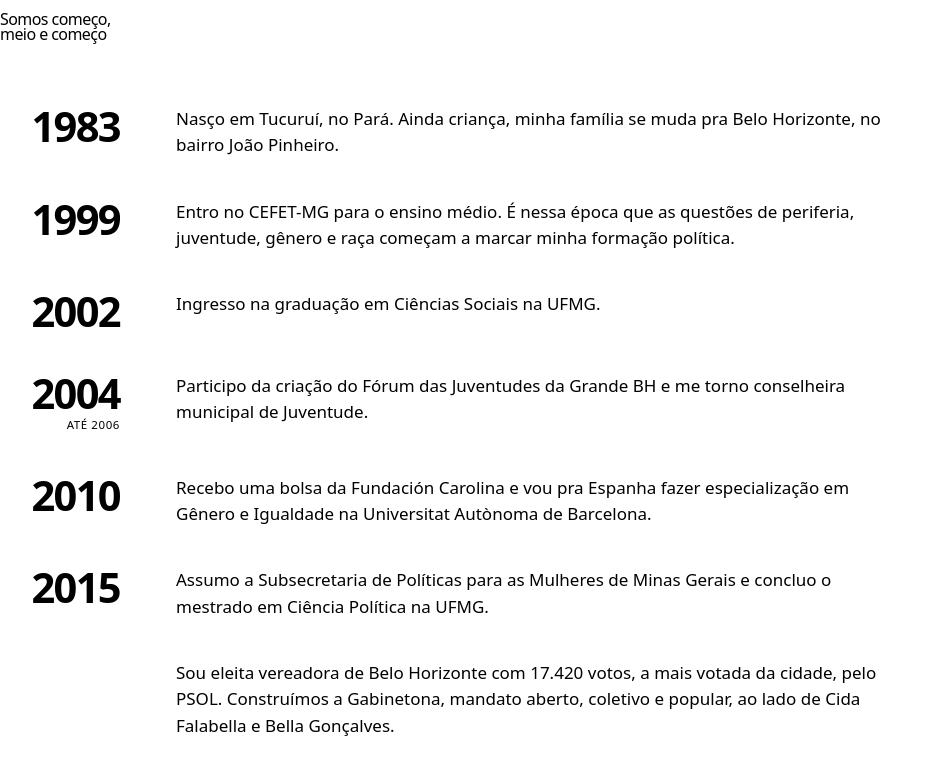
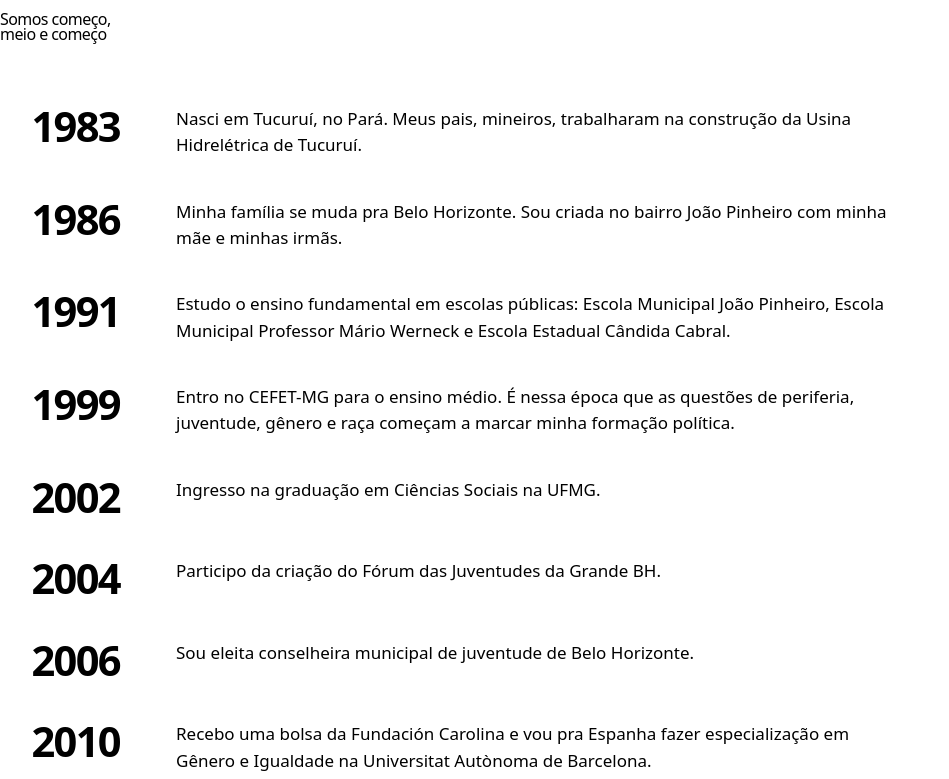
Before and after one commit to PPP-Group/lp-aurea-carolina, a React (Vite) app: page / in a window 1280 px wide. Shown: the part 4961-5740 px from the top of the page, without its empty margins (0-949 px from the left). Built offline with nearby package versions, Linux system fonts and the light colour scheme.

Commit message:
feat: add Bandeiras component and campaign data file

```diff
--- a/src/components/bandeiras/Bandeiras.jsx
+++ b/src/components/bandeiras/Bandeiras.jsx
@@ -69,29 +69,6 @@ export function Bandeiras() {
             <Bandeira key={item.id} item={item} indice={i} />
           ))}
         </ul>
-
-        {/* O caderno inteiro de propostas fecha a seção: quem leu as sete
-            bandeiras e quer mais tem para onde ir. Enquanto o arquivo está em
-            construção o botão continua visível, mas desligado e dizendo por
-            quê — é mais honesto do que sumir com ele ou levar a lugar nenhum. */}
-        <div className="bandeiras__fecho">
-          {bandeiras.propostas.href ? (
-            <a
-              className="btn btn--claro bandeiras__propostas"
-              href={bandeiras.propostas.href}
-              target="_blank"
-              rel="noopener noreferrer"
-            >
-              <Icone nome="baixar" tamanho={20} />
-              {bandeiras.propostas.texto}
-            </a>
-          ) : (
-            <span className="btn btn--claro bandeiras__propostas" aria-disabled="true">
-              {bandeiras.propostas.texto}
-              <span className="bandeiras__aviso">{bandeiras.propostas.aviso}</span>
-            </span>
-          )}
-        </div>
       </div>
     </section>
   )
--- a/src/data/campanha.js
+++ b/src/data/campanha.js
@@ -228,7 +228,16 @@ export const trajetoria = {
     {
       ano: '1983',
       texto:
-        'Nasço em Tucuruí, no Pará. Ainda criança, minha família se muda pra Belo Horizonte, no bairro João Pinheiro.',
+        'Nasci em Tucuruí, no Pará. Meus pais, mineiros, trabalharam na construção da Usina Hidrelétrica de Tucuruí.',
+    },
+    {
+      ano: '1986',
+      texto: 'Minha família se muda pra Belo Horizonte. Sou criada no bairro João Pinheiro com minha mãe e minhas irmãs.',
+    },
+    {
+      ano: '1991',
+      texto:
+        'Estudo o ensino fundamental em escolas públicas: Escola Municipal João Pinheiro, Escola Municipal Professor Mário Werneck e Escola Estadual Cândida Cabral.',
     },
     {
       ano: '1999',
@@ -238,9 +247,11 @@ export const trajetoria = {
     { ano: '2002', texto: 'Ingresso na graduação em Ciências Sociais na UFMG.' },
     {
       ano: '2004',
-      ate: '2006',
-      texto:
-        'Participo da criação do Fórum das Juventudes da Grande BH e me torno conselheira municipal de Juventude.',
+      texto: 'Participo da criação do Fórum das Juventudes da Grande BH.',
+    },
+    {
+      ano: '2006',
+      texto: 'Sou eleita conselheira municipal de juventude de Belo Horizonte.',
     },
     {
       ano: '2010',
@@ -378,15 +389,6 @@ export const bandeiras = {
   tarja: 'Nossas propostas',
   titulo: 'Para um Senado do lado do povo',
   apoio: 'Clique para expandir o texto e conhecer nossos compromissos',
-  /* O caderno completo de propostas fecha a seção. Enquanto o arquivo está em
-     construção, `href` fica nulo e o botão entra desligado, avisando que vem
-     depois — assim ninguém clica num link que ainda não existe. Quando o PDF
-     chegar, basta preencher o endereço aqui. */
-  propostas: {
-    texto: 'Leia mais sobre as propostas',
-    href: null,
-    aviso: 'Em breve',
-  },
   itens: [
     {
       id: 'mulheres',
```
